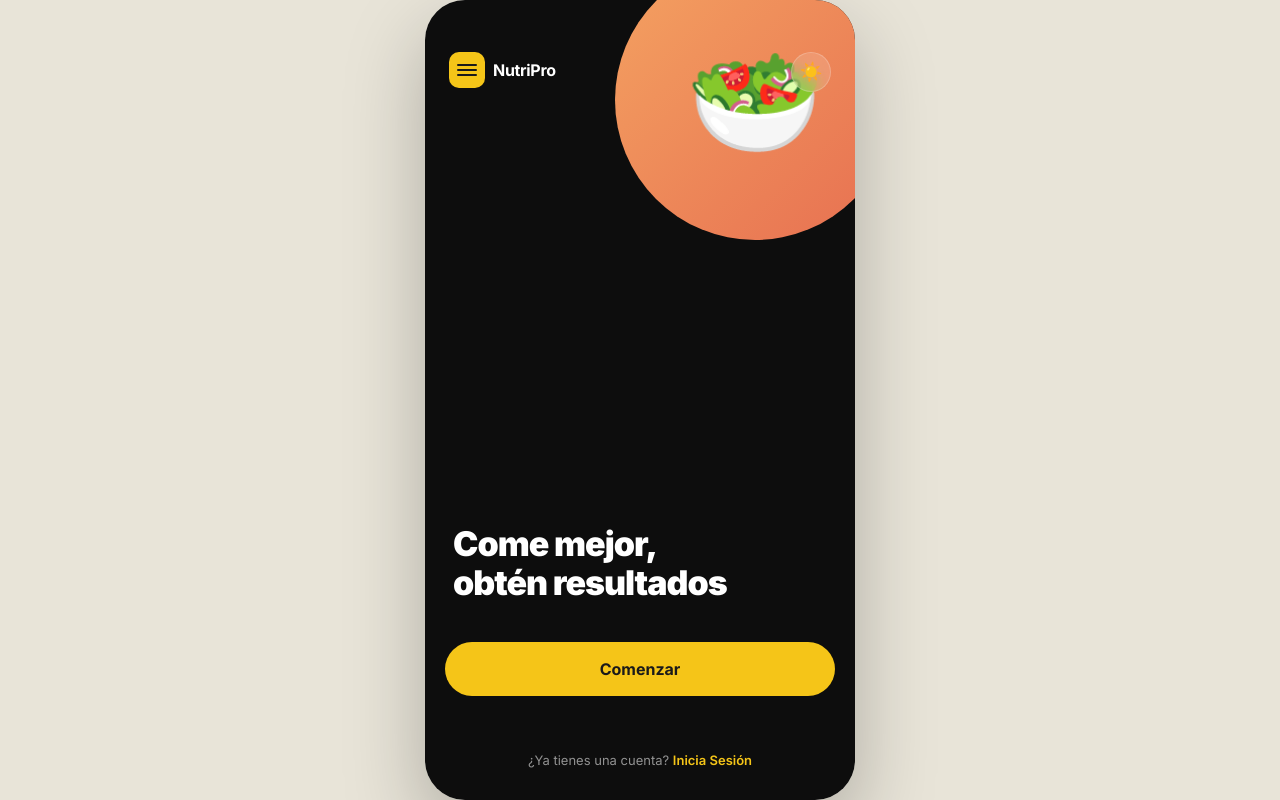
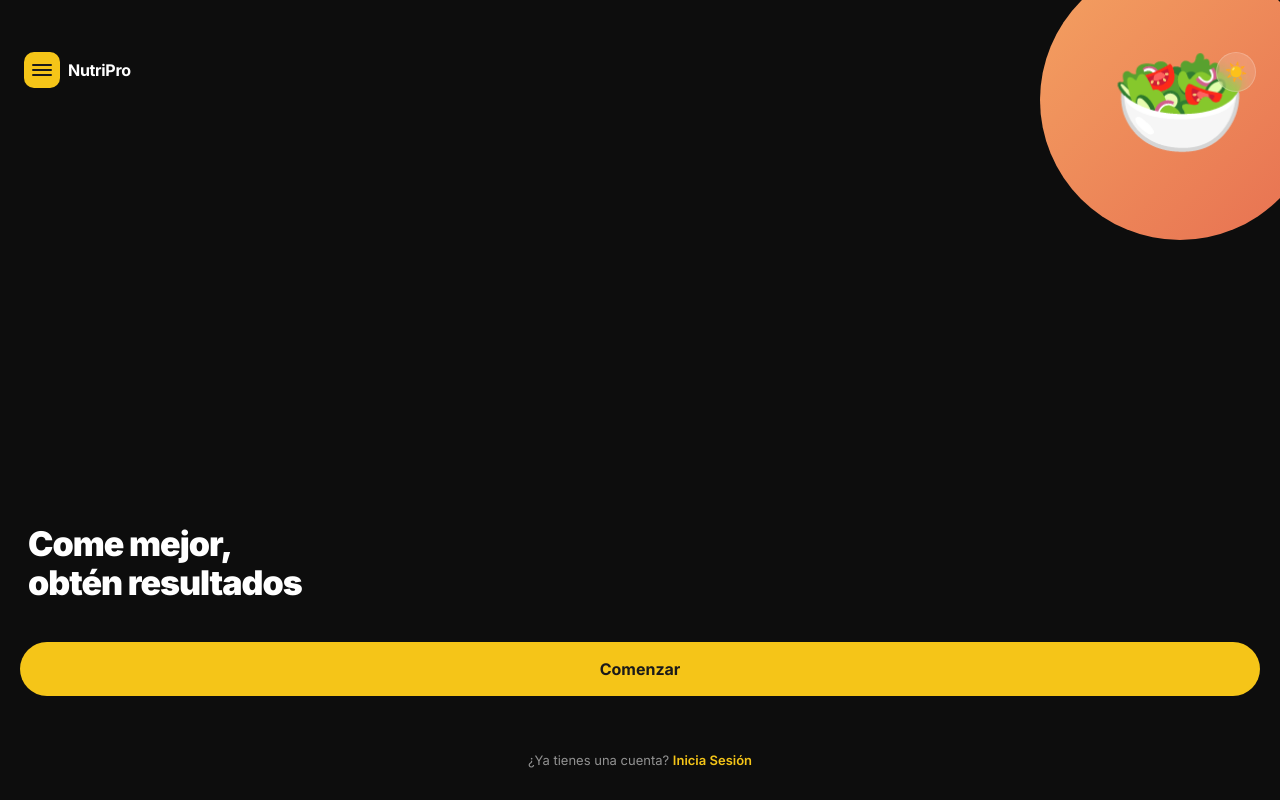
Before and after one commit to andress1934-rgb/nutripro, a plain HTML site: page index.html in a window 1280 px wide. Drawn offline with Linux system fonts and the light colour scheme.

Commit message:
fix espacios blancos

```diff
--- a/index.html
+++ b/index.html
@@ -10,8 +10,9 @@
   <link rel="stylesheet" href="styles.css">
   <link rel="manifest" href="manifest.json">
   <meta name="apple-mobile-web-app-capable" content="yes">
-  <meta name="apple-mobile-web-app-status-bar-style" content="default">
+  <meta name="apple-mobile-web-app-status-bar-style" content="black-translucent">
   <meta name="apple-mobile-web-app-title" content="NutriPro">
+  <meta name="theme-color" content="#0D0D0D">
   <link rel="apple-touch-icon" href="icon-192.png">
 </head>
 <body>
--- a/styles.css
+++ b/styles.css
@@ -63,53 +63,27 @@
 .phone.dark .keyboard-card     { background: var(--card2); }
 
 * { margin:0; padding:0; box-sizing:border-box; -webkit-tap-highlight-color:transparent; }
-html,body { height:100%; }
 
-html {
+html, body {
+  margin: 0; padding: 0;
+  width: 100%; height: 100%;
   overflow: hidden;
-  height: 100%;
-  height: 100dvh;
-}
-
-body {
-  background: #E8E4D8;
+  background: #0D0D0D;
   font-family: 'Inter', system-ui, sans-serif;
-  height: 100%;
-  height: 100dvh;
-  width: 100%;
-  overflow: hidden;
-  display: flex;
-  align-items: center;
-  justify-content: center;
-  transition: background .3s;
   touch-action: none;
 }
 body.dark-body { background: #000000; }
 
-/* ─── PHONE SHELL ─── */
+/* ─── PHONE SHELL — fills full viewport, no gaps ─── */
 .phone {
-  width: 100%;
-  max-width: 430px;
-  height: 100vh;
-  height: 100dvh;
+  position: fixed;
+  inset: 0;
   background: var(--bg);
   overflow: hidden;
-  position: relative;
   display: flex;
   flex-direction: column;
-  margin: 0 auto;
   transition: background .35s ease;
   touch-action: none;
-}
-
-@media (min-width: 430px) {
-  .phone {
-    border-radius: 40px;
-    box-shadow: 0 32px 80px rgba(0,0,0,.25);
-    height: min(900px, 100vh);
-    height: min(900px, 100dvh);
-  }
-  body { padding: 20px 0; }
 }
 
 /* ─── SCREENS ─── */
```
